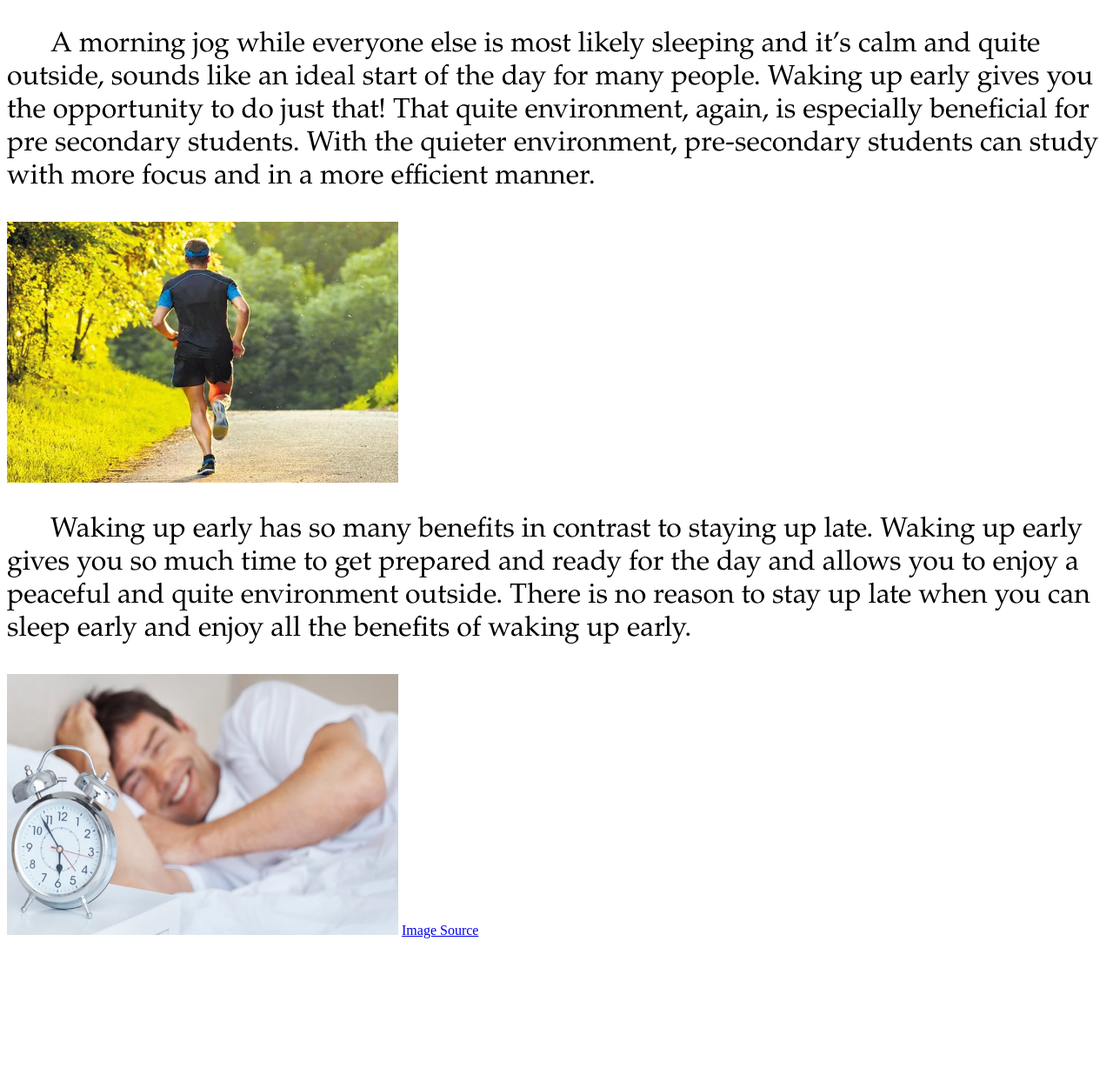
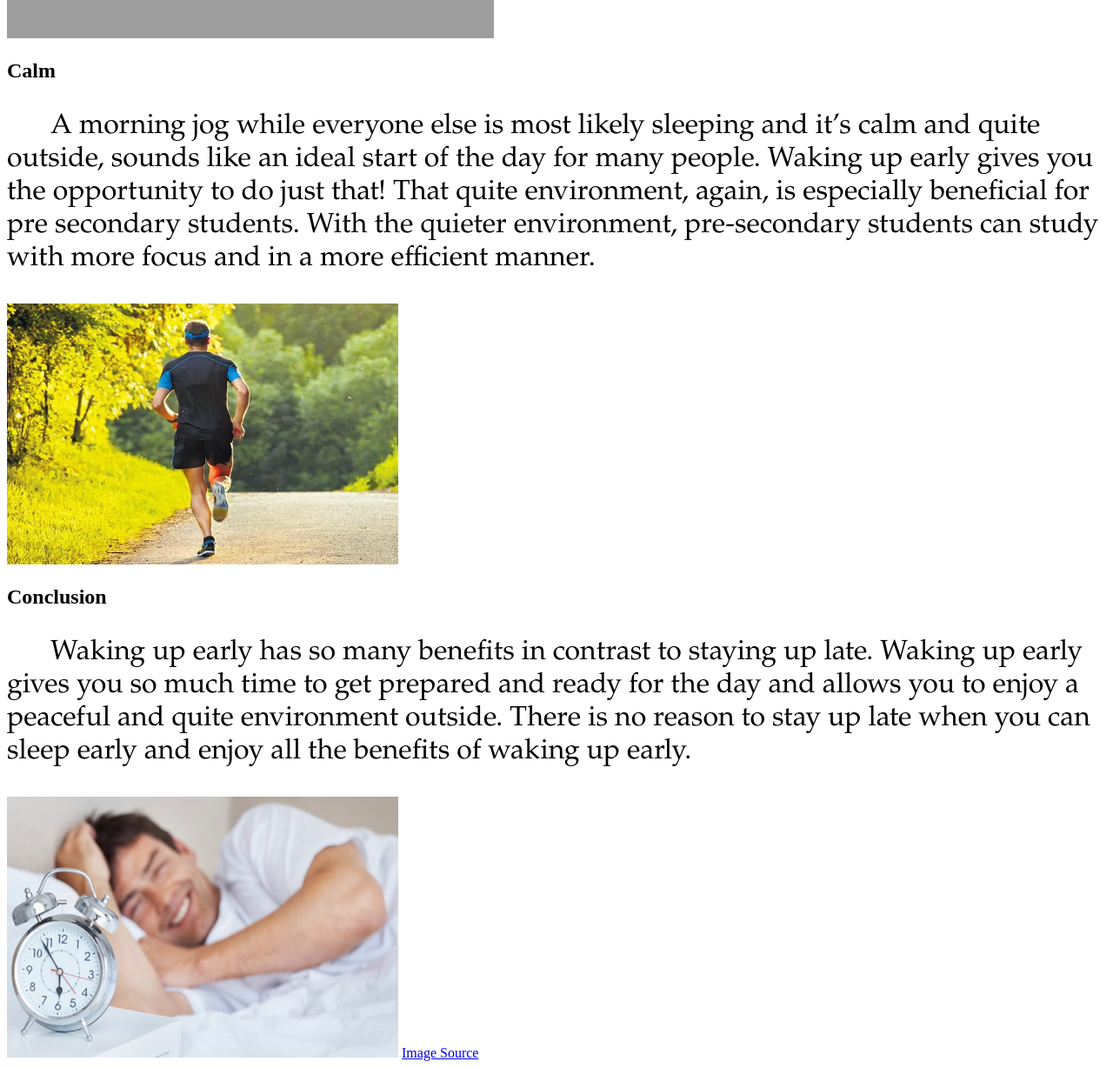
Before and after one commit to Abd3d/midterm, a plain HTML site: page index.html in a window 1280 px wide. Shown: the part 704-1932 px from the top of the page at 87% size. Before the commit the page ends 1791 px from the top, so only its background shows below. Drawn offline with Linux system fonts and the light colour scheme; grey boxes are pictures that could not be loaded.

Commit message:
Change index file header

```diff
--- a/index.html
+++ b/index.html
@@ -9,6 +9,7 @@
     <h1>Waking Up Early VS. Staying Up Late</h1>
     <section>
       <h2>Waking Up Early is Better Than Staying Up Late</h2>
+      <h2>Time</h2>
       <p>
         To start off, waking up early allows you to do so many things that you
         won’t be able to do if you wake up late and have to rush to get ready to
@@ -28,6 +29,9 @@
         allow="accelerometer; autoplay; clipboard-write; encrypted-media; gyroscope; picture-in-picture"
         allowfullscreen
       ></iframe>
+    </section>
+    <section>
+      <h2>Calm</h2>
       <p>
         A morning jog while everyone else is most likely sleeping and it’s calm
         and quite outside, sounds like an ideal start of the day for many
@@ -38,6 +42,9 @@
       </p>
 
       <img src="img/jog.webp" alt="jog" width="450" height="300" />
+    </section>
+    <section>
+      <h2>Conclusion</h2>
       <p>
         Waking up early has so many benefits in contrast to staying up late.
         Waking up early gives you so much time to get prepared and ready for the
```
